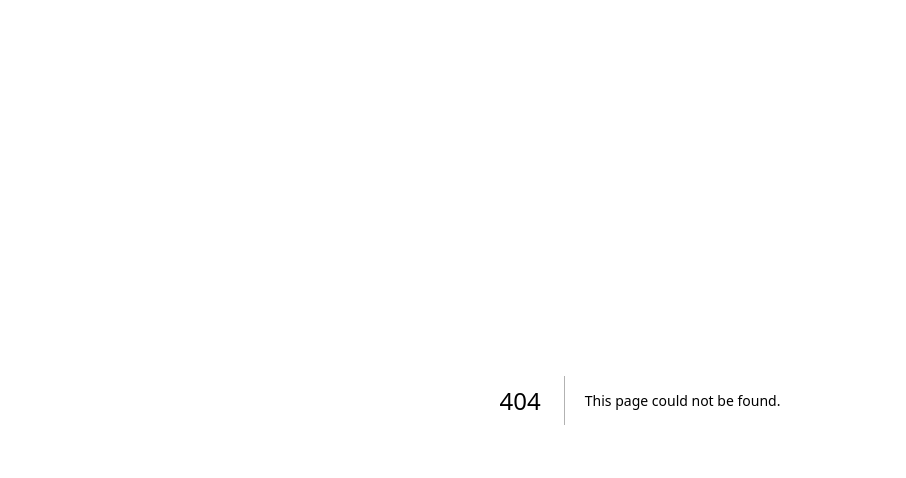
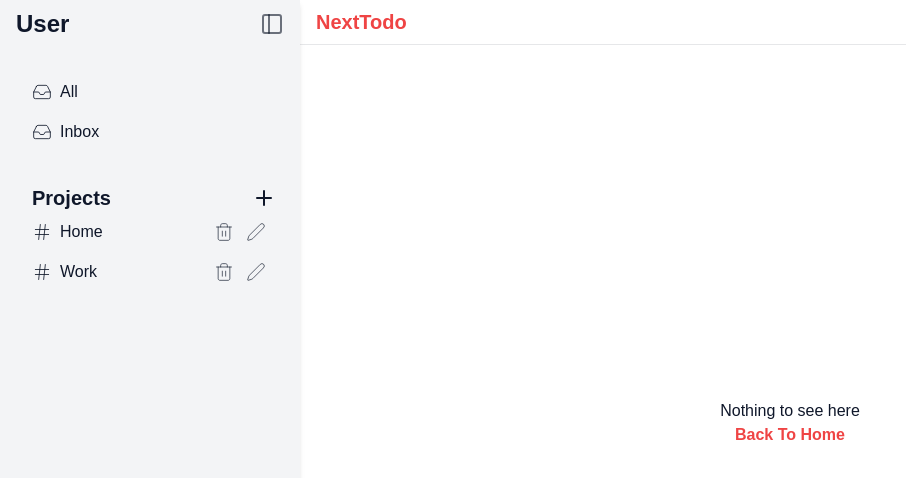
Before and after one commit to fath-nasrudin/next-todo, a Next.js app: page /project in a window 1280 px wide. Before the commit this address had no page. Shown: the top 478 px of the page, without its empty margins (0-906 px from the left). Built offline with nearby package versions, Linux system fonts and the light colour scheme.

Commit message:
Add project page

```diff
--- /dev/null
+++ b/app/(app)/project/page.tsx
@@ -0,0 +1,12 @@
+import Link from 'next/link';
+
+export default function ProjectPage() {
+  return (
+    <div className="flex-1 grid place-content-center place-items-center">
+      <div>Nothing to see here</div>
+      <Link href="/" className="text-red-500 font-semibold">
+        Back To Home
+      </Link>
+    </div>
+  );
+}
```
